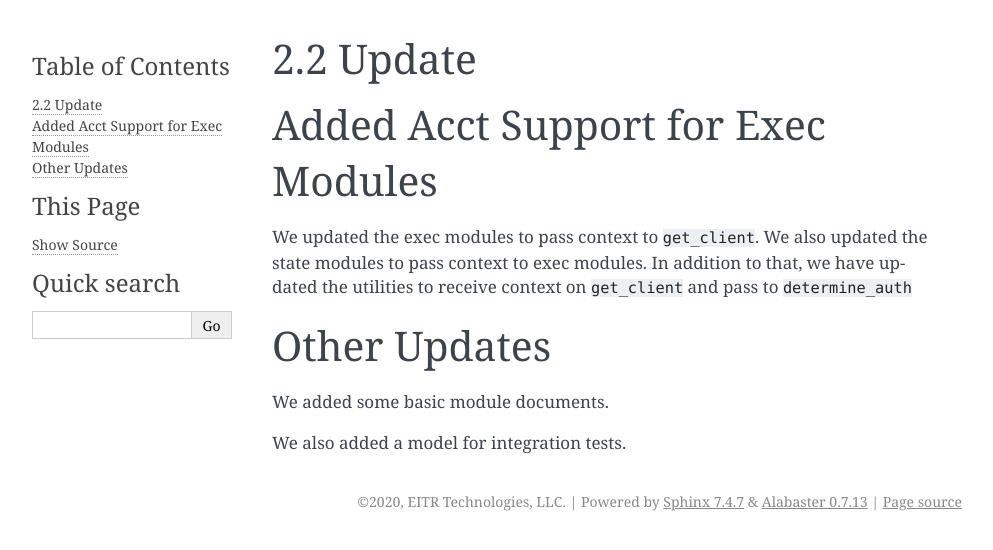
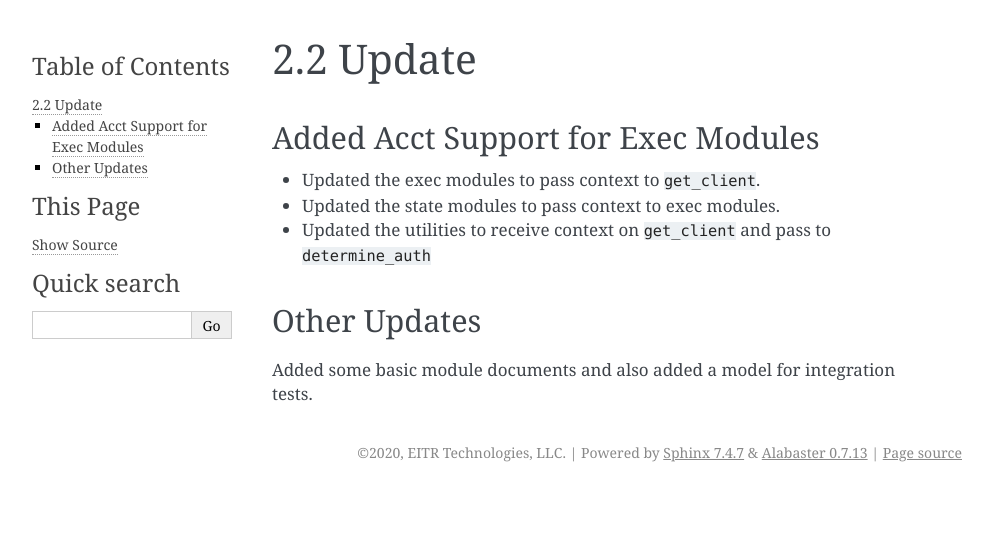
Before and after one commit to eitrtechnologies/idem-azurerm, a Sphinx documentation site: the page built from docs/releases/2.2.rst, in a window 1280 px wide. Shown: the top 550 px of the page, without its empty margins (148-1141 px from the left). Built offline with Sphinx 7.4.7, drawn with Linux system fonts in a browser that asks for light colours.

Commit message:
fix 2.2 release formatting

```diff
--- a/docs/releases/2.2.rst
+++ b/docs/releases/2.2.rst
@@ -1,16 +1,13 @@
 2.2 Update
 ==========
 
-
 Added Acct Support for Exec Modules
-===================================
-We updated the exec modules to pass context to ``get_client``.
-We also updated the state modules to pass context to exec modules.
-In addition to that, we have updated the utilities to receive context on ``get_client`` and pass to ``determine_auth``
+***********************************
+* Updated the exec modules to pass context to ``get_client``.
+* Updated the state modules to pass context to exec modules.
+* Updated the utilities to receive context on ``get_client`` and pass to ``determine_auth``
 
 Other Updates
-=============
+*************
 
-We added some basic module documents.
-
-We also added a model for integration tests.
+Added some basic module documents and also added a model for integration tests.
```
